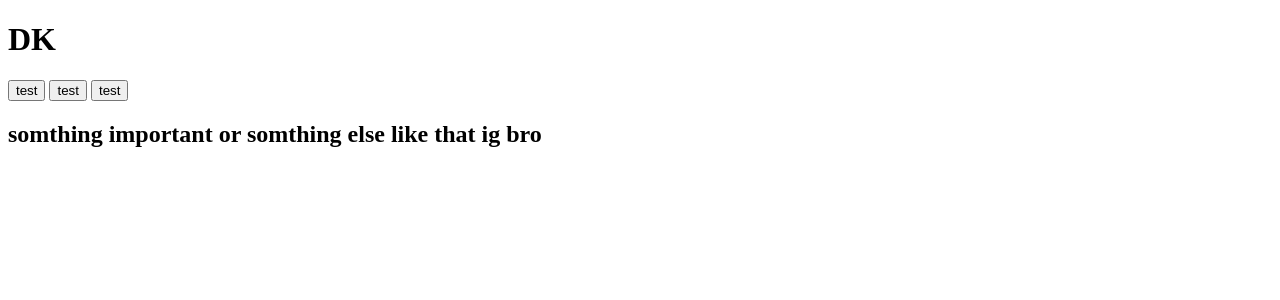
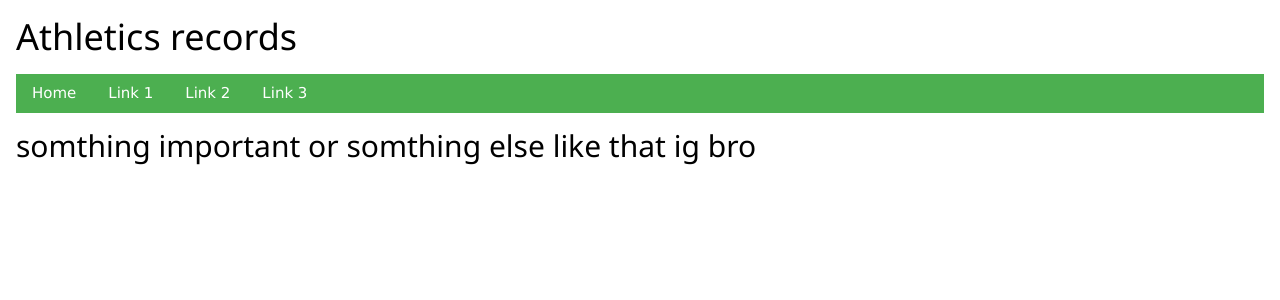
Before and after one commit to Na1yd/Athletic-records, a Flask app: page / in a window 1280 px wide. Shown: the top 300 px of the page. Run offline with Flask 3, Linux system fonts and the light colour scheme.

Commit message:
Made nav bar with w3schools

```diff
--- a/templates/layout.html
+++ b/templates/layout.html
@@ -3,19 +3,21 @@
 <head>
     <meta charset="UTF-8">
     <meta name="viewport" content="width=device-width, initial-scale=1.0">
-    <title>DK states, tech and matchup</title>
+    <title>Athletics records burnside</title>
+    <link rel="stylesheet" href="https://www.w3schools.com/w3css/5/w3.css">
     <link rel="stylesheet" href="/static/style.css">
 </head>
-<body>
+<body class="w3-container">
     <div class="header">
         <div class="title">
-            <h1>DK</h1>
+            <h1>Athletics records</h1>
         </div>
-        <div class="navbar">
-            <button onclick="window.location.href='/'" class="navbar-button">test</button>
-            <button onclick="window.location.href='/'" class="navbar-button">test</button>
-            <button onclick="window.location.href='/'" class="navbar-button">test</button>
+        <div class="w3-bar w3-green">
+            <a href="#" class="w3-bar-item w3-button">Home</a>
+            <a href="#" class="w3-bar-item w3-button">Link 1</a>
+            <a href="#" class="w3-bar-item w3-button">Link 2</a>
+            <a href="#" class="w3-bar-item w3-button">Link 3</a>
         </div>
     </div>
-    <div class="main-body">
-        <p> {% block content %} {% endblock %}</p>
+        {% block content %}{% endblock %}
+</body>
```
